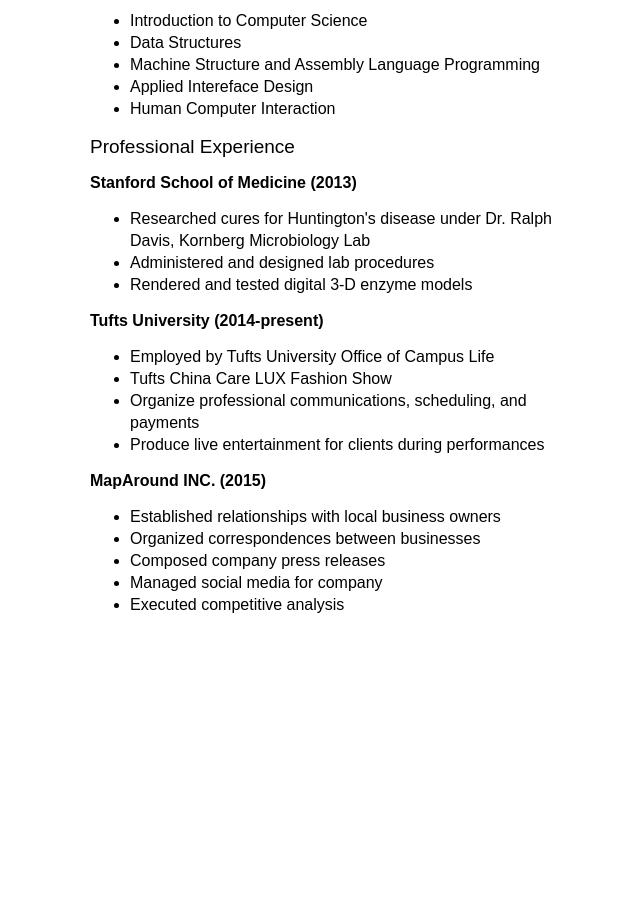
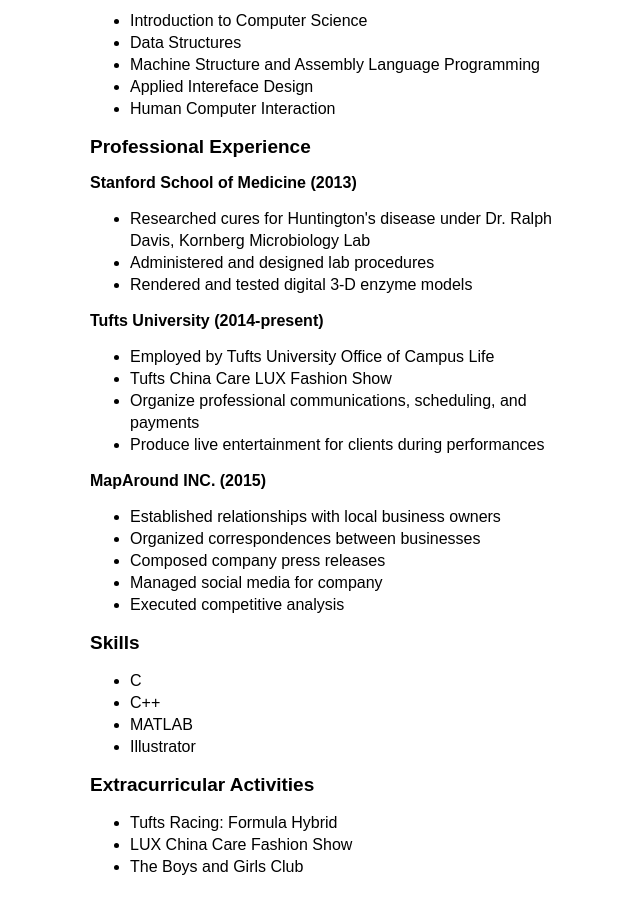
Before and after one commit to jstone08/jstone08.github.io, a plain HTML site: page resume.html in a window 1280 px wide. Shown: the part 420-1334 px from the top of the page, without its empty margins (300-940 px from the left). Before the commit the page ends 1086 px from the top, so only its background shows below. Drawn offline with Linux system fonts and the light colour scheme.

Commit message:
final versions of CSS and Resume Structure

```diff
--- a/portfolio.css
+++ b/portfolio.css
@@ -55,7 +55,6 @@ a {
 	text-align: center;
 }
 
-
 /* resume body */
 .resume {
 	position: relative;
@@ -65,18 +64,15 @@ a {
 	text-align: left;
 }
 
-
 .resume-title {
 	font-size: 19px;
-	font-weight: lighter bold;
+	font-weight: bold;
 }
 
 .resume-sub-title {
 	font-size: 16px;
 	font-weight: bold;
 }
-
-
 
 /* resume body */
 .resume li {
@@ -94,5 +90,4 @@ a {
 	width: 100%;
 	max-width: 960px;
 	text-align: left;
-
 }
--- a/resume.html
+++ b/resume.html
@@ -1,9 +1,7 @@
 <!DOCTYPE html>
 
 <html>
-
         <head>
-
                 <title>Resume</title>
                 <link rel="stylesheet" href="portfolio.css"/>
 
@@ -11,8 +9,6 @@
 
         <body>
                 <div class="name"><h1><a href="index.html">Jordan Stone</a></h1></div>
-
-
                 <div class="navigation">
                         <ul>
                                 <li class="nav-link">
@@ -23,24 +19,22 @@
                                 </li>
                         </ul>
                 </div>
-
                 <div class="resume">
                         <h2>Resume</h2>
-                        <p>Jordan Stone | @jstone08</p>
+                        <p>Jordan Stone | @jstone08
+                        </p>
                         <p>
                                 <span class="resume-title">Education:</span>
-                                Tufts University</p>
-
+                                Tufts University
+                        </p>
                         <ul>
                                 <li>B.S. in Computer Science</li>
                                 <li>B.S. in Human Factors Engineering</li>
                                 <li>M.S. in Human Factors Engineering</li>
                         </ul>
-
                         <p>
                                 <span class="resume-title">Relevant Coursework</span>
                         </p>
-
                         <ul>
                                 <li>Introduction to Computer Science</li>
                                 <li>Data Structures</li>
@@ -48,44 +42,34 @@
                                 <li>Applied Intereface Design</li>
                                 <li>Human Computer Interaction</li>
                         </ul>
-
                         <p>
                                 <span class="resume-title">Professional Experience</span>
                         </p>
-
                         <p>
                                 <span class="resume-sub-title">Stanford School of Medicine (2013)</span>
                         </p>
-
                         <div class="resume-sub">
-
                                 <ul>
                                         <li>Researched cures for Huntington's disease under Dr. Ralph Davis, Kornberg Microbiology Lab</li>
                                         <li>Administered and designed lab procedures</li>
                                         <li>Rendered and tested digital 3-D enzyme models</li>
                                 </ul>
-
                         </div>
                         <p>
                                 <span class="resume-sub-title">Tufts University (2014-present)</span>
                         </p>
                         <div class="resume-sub">
-
                                 <ul>
                                         <li>Employed by Tufts University Office of Campus Life</li>
                                         <li>Tufts China Care LUX Fashion Show</li>
                                         <li>Organize professional communications, scheduling, and payments</li>
                                         <li>Produce live entertainment for clients during performances</li>
                                 </ul>
-
                         </div>
-
                         <p>
                                 <span class="resume-sub-title">MapAround INC. (2015)</span>
                         </p>
-
                         <div class="resume-sub">
-
                                 <ul>
                                         <li>Established relationships with local business owners</li>
                                         <li>Organized correspondences between businesses</li>
@@ -93,13 +77,24 @@
                                         <li>Managed social media for company</li>
                                         <li>Executed competitive analysis</li>
                                 </ul>
-
                         </div>
-
-
-
+                        <p>
+                                <span class="resume-title">Skills</span>
+                        </p>
+                        <ul>
+                                <li>C</li>
+                                <li>C++</li>
+                                <li>MATLAB</li>
+                                <li>Illustrator</li>
+                        </ul>
+                        <p>
+                                <span class="resume-title">Extracurricular Activities</span>
+                        </p>
+                        <ul>
+                                <li>Tufts Racing: Formula Hybrid</li>
+                                <li>LUX China Care Fashion Show</li>
+                                <li>The Boys and Girls Club</li>
+                        </ul>
                 </div>
-
         </body>
-
 </html>
```
Also changed, not shown: 1 other file.
